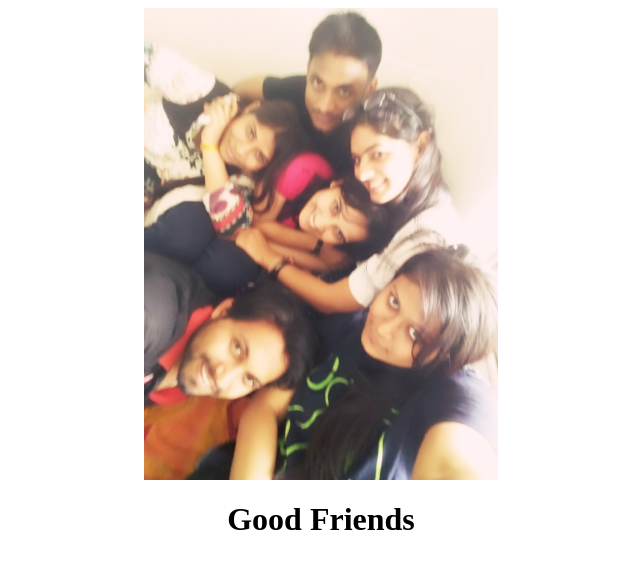
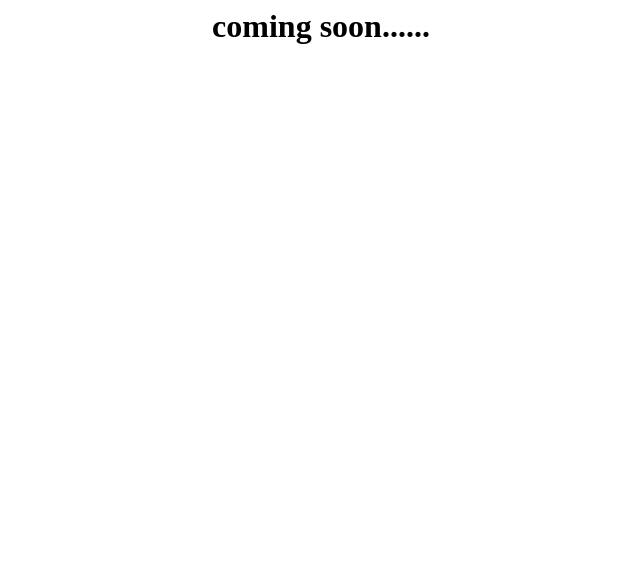
Before and after one commit to tribhuvan4/tribhuvan4.github.io, a plain HTML site: page index.html in a window 1280 px wide. Shown: the whole page, without its empty margins (319-959 px from the left). Drawn offline with Linux system fonts and the light colour scheme.

Commit message:
my html changes

```diff
--- a/index.html
+++ b/index.html
@@ -4,19 +4,18 @@
 	<title>Tribhuvan WebSite</title>
 	<style>
 	.container {
-
     display: block;
     margin: 0 auto;
-    width: 28%;
-
+    width: 100%;
+	text-align: center;
 	}
 	</style>
 </head>
 <body>
-<div>
-<img src="img/friends.jpg" class="container">
+<div class="container">
+	<h1 style="margin: 0 auto;">coming soon......</h1>
 </div>
-<h1 style="text-align:center;">Good Friends </h1>
+
 
 <body>
 </html>
```
